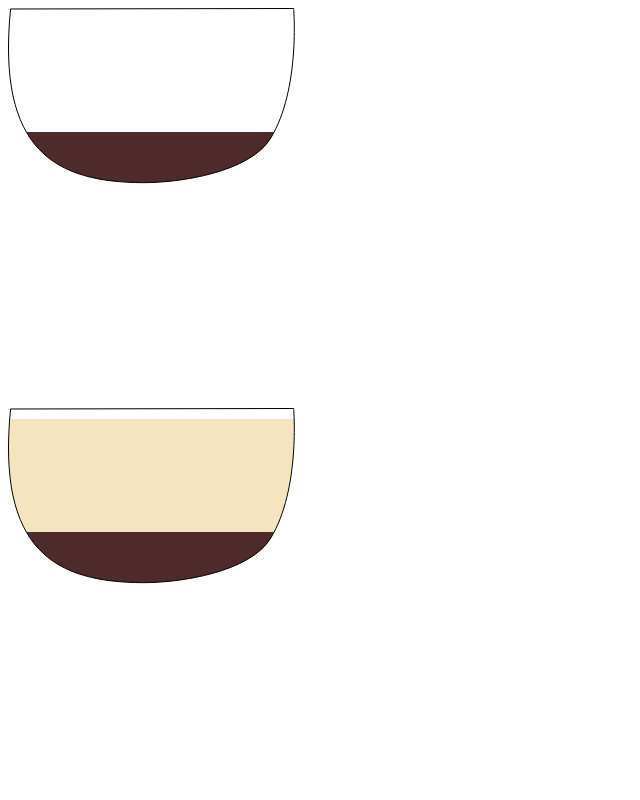
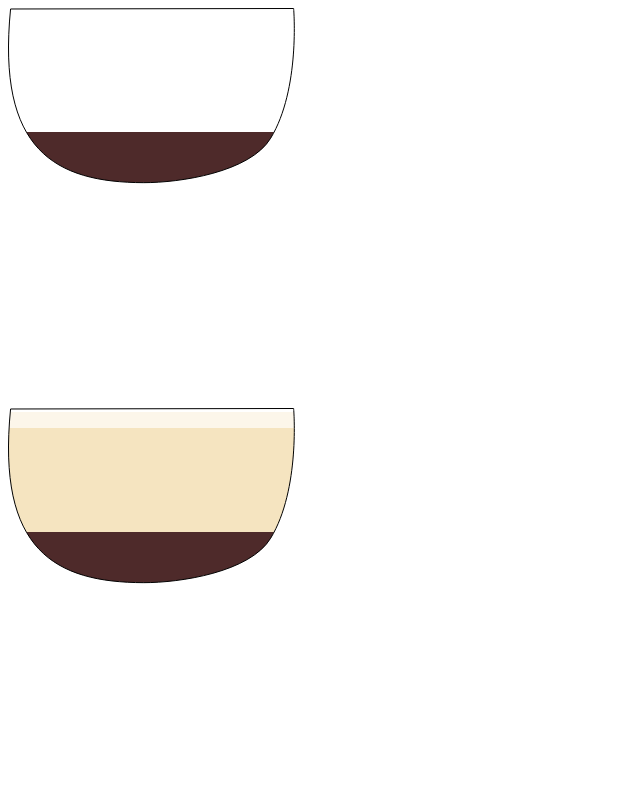
Before and after one commit to shwilliam/espresso, a plain HTML site: page index.html in a window 1280 px wide. Shown: the top 800 px of the page, without its empty margins (0-640 px from the left). Drawn offline with nearby package versions, Linux system fonts and the light colour scheme.

Commit message:
add common coffees

```diff
--- a/index.html
+++ b/index.html
@@ -11,7 +11,7 @@
   <script type='text/javascript'>
     const coffeeData = [
       {
-        name: 'espresso',
+        name: 'Espresso',
         parts: [
           {
             name: 'espresso',
@@ -21,7 +21,7 @@
         ]
       },
       {
-        name: 'latte',
+        name: 'Café au lait',
         parts: [
           {
             name: 'espresso',
@@ -29,14 +29,19 @@
             order: 1,
           },
           {
-            name: 'milk',
-            percent: 65,
+            name: 'steamed milk',
+            percent: 60,
             order: 2,
+          },
+          {
+            name: 'milk foam',
+            percent: 9,
+            order: 3,
           },
         ]
       },
       {
-        name: 'cappuccino',
+        name: 'Cappuccino',
         parts: [
           {
             name: 'espresso',
@@ -44,14 +49,114 @@
             order: 1,
           },
           {
-            name: 'milk',
-            percent: 50,
+            name: 'steamed milk',
+            percent: 30,
             order: 2,
           },
           {
-            name: 'foam',
+            name: 'milk foam',
+            percent: 39,
+            order: 3,
+          },
+        ]
+      },
+      {
+        name: 'Caffé Americano',
+        parts: [
+          {
+            name: 'espresso',
+            percent: 30,
+            order: 1,
+          },
+          {
+            name: 'hot water',
+            percent: 69,
+            order: 2,
+          },
+        ]
+      },
+      {
+        name: 'Long Black',
+        parts: [
+          {
+            name: 'hot water',
+            percent: 60,
+            order: 1,
+          },
+          {
+            name: 'espresso',
+            percent: 39,
+            order: 2,
+          },
+        ]
+      },
+      {
+        name: 'Espresso Macchiato',
+        parts: [
+          {
+            name: 'espresso',
+            percent: 30,
+            order: 1,
+          },
+          {
+            name: 'milk foam',
             percent: 15,
+            order: 2,
+          },
+        ]
+      },
+      {
+        name: 'Caffé Mocha',
+        parts: [
+          {
+            name: 'espresso',
+            percent: 30,
+            order: 1,
+          },
+          {
+            name: 'chocolate syrup',
+            percent: 15,
+            order: 2,
+          },
+          {
+            name: 'steamed milk',
+            percent: 30,
             order: 3,
+          },
+          {
+            name: 'whipped cream',
+            percent: 24,
+            order: 4,
+          },
+        ]
+      },
+      {
+        name: 'Flat White',
+        parts: [
+          {
+            name: 'espresso',
+            percent: 30,
+            order: 1,
+          },
+          {
+            name: 'steamed milk',
+            percent: 69,
+            order: 2,
+          },
+        ]
+      },
+      {
+        name: 'Espresso con Panna',
+        parts: [
+          {
+            name: 'espresso',
+            percent: 30,
+            order: 1,
+          },
+          {
+            name: 'whipped cream',
+            percent: 40,
+            order: 2,
           },
         ]
       },
@@ -63,8 +168,11 @@
     const ingredientColors = {
       fill: '#FFFFFF',
       espresso: '#4E2A2A',
-      milk: '#F5E4C0',
-      foam: '#FCF6EA',
+      'steamed milk': '#F5E4C0',
+      'milk foam': '#FCF6EA',
+      'hot water': '#ADD8E6',
+      'whipped cream': '#FFFFCC',
+      'chocolate syrup': '#2B1D0E',
     }
 
     const sketchyCup = 'M2.571,0.995l283.056,-0.495c0,0 6.865,80.632 -22.954,129.715c-20.753,34.161 -90.988,44.55 -127.015,44.451c-88.428,-0.244 -147.118,-32.034 -133.087,-173.671Z'
```
